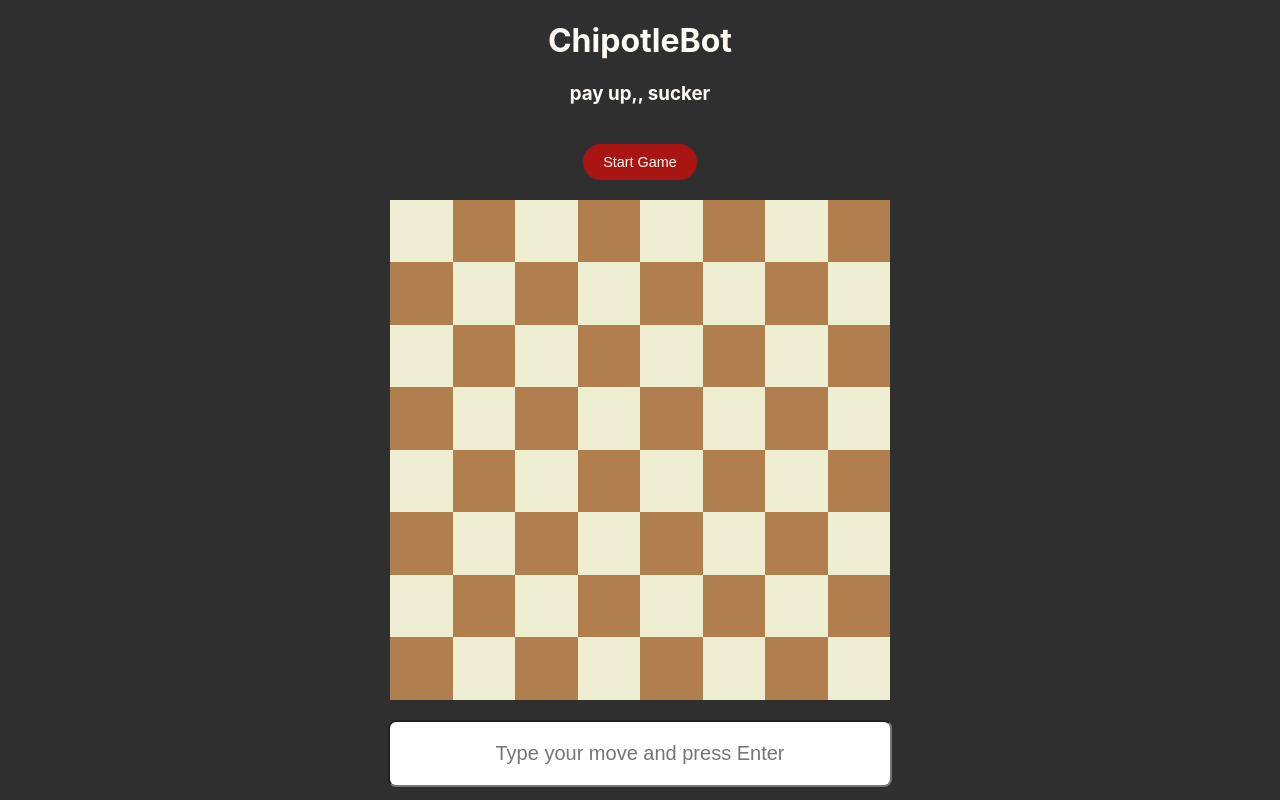
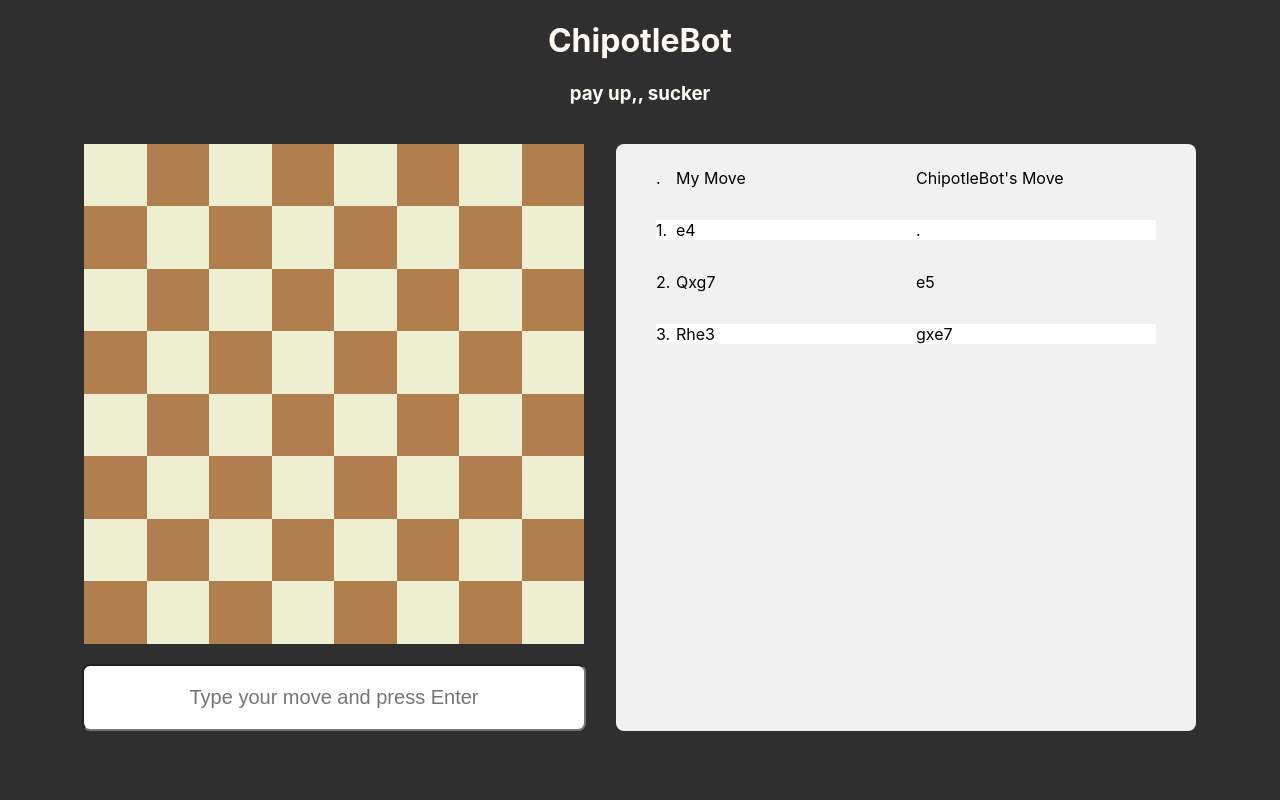
Before and after one commit to baphaelman/ChipotleBot, a React (Vite) app in the folder dev/vite-project/: page / in a window 1280 px wide. Both pictures are taken after a click on the button "Start Game". Built offline with nearby package versions, Linux system fonts and the light colour scheme; no server answers.

Commit message:
starterd basics of move table

```diff
--- a/dev/vite-project/src/App.css
+++ b/dev/vite-project/src/App.css
@@ -1,6 +1,7 @@
 :root {
   --bg: rgb(47, 47, 47);
   --cream: rgb(255, 250, 244);
+  --off-white: rgb(241 241 241);
   --chipotle-red: rgb( 169 21 18);
   --chipotle-burgundy: rgb(70 20 0);
 }
@@ -51,6 +52,7 @@
 .game {
   display: flex;
   justify-content: center;
+  gap: 32px;
 }
 
 input {
@@ -61,3 +63,23 @@
   text-align: center;
   border-radius: 8px;
 }
+
+.moves-grid {
+  width: 500px;
+  padding: 8px 40px;
+  border-radius: 8px;
+  background-color: var(--off-white);
+  display: grid;
+  grid-template-columns: 20px 1fr 1fr;
+  grid-template-rows: repeat(2, 1fr);
+}
+
+.column {
+  display: flex;
+  flex-direction: column;
+  line-height: 20px;
+}
+
+.odd {
+  background-color: white;
+}
--- a/dev/vite-project/src/App.jsx
+++ b/dev/vite-project/src/App.jsx
@@ -66,9 +66,6 @@
         <h1>ChipotleBot</h1>
         <h3>pay up,, sucker</h3>
       </div>
-      <button className="start-game" onClick={() => setGameStarted(true)}>
-        Start Game
-      </button>
       {gameStarted ?
         <div className="game">
           <div className="board">
@@ -80,16 +77,31 @@
               placeholder="Type your move and press Enter"
             />
           </div>
-          {/*
-          <div className="stats">
-              <h1>ChipotleBot's Move:</h1>
-              {computerMove
-              ? <p>{computerMove}</p>
-              : null}
+          <div className="moves-grid">
+            <div className="numbers column">
+              <p>.</p>
+              <p className="odd">1.</p>
+              <p>2.</p>
+              <p className="odd">3.</p>
             </div>
-            */}
+            <div className="my-moves column">
+              <p>My Move</p>
+              <p className="odd">e4</p>
+              <p>Qxg7</p>
+              <p className="odd">Rhe3</p>
+            </div>
+            <div className="chipotle-moves column">
+              <p>ChipotleBot's Move</p>
+              <p className="odd">.{computerMove}</p>
+              <p>e5</p>
+              <p className="odd">gxe7</p>
+            </div>
+          </div>
+
         </div>
-      : null}
+      : <button className="start-game" onClick={() => setGameStarted(true)}>
+          Start Game
+        </button>}
     </div>
   );
 }
```
